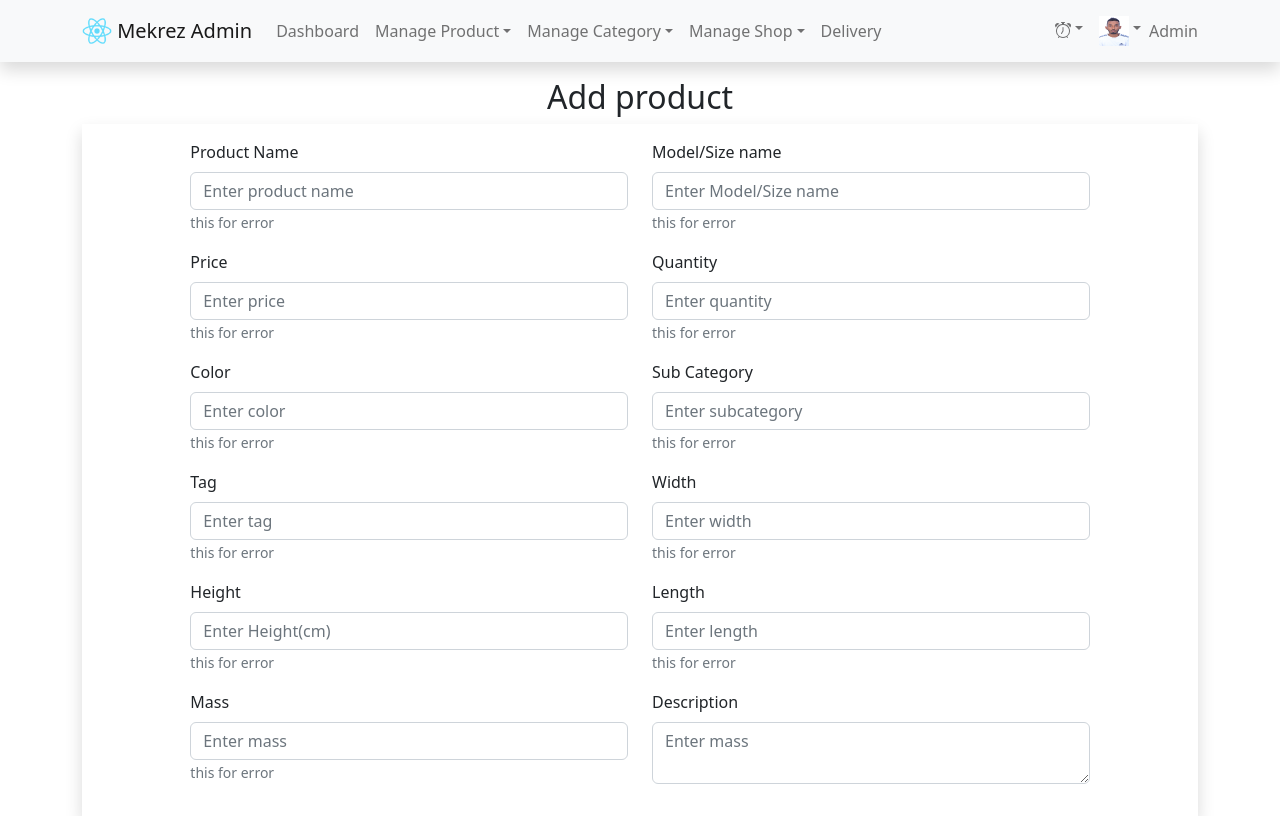
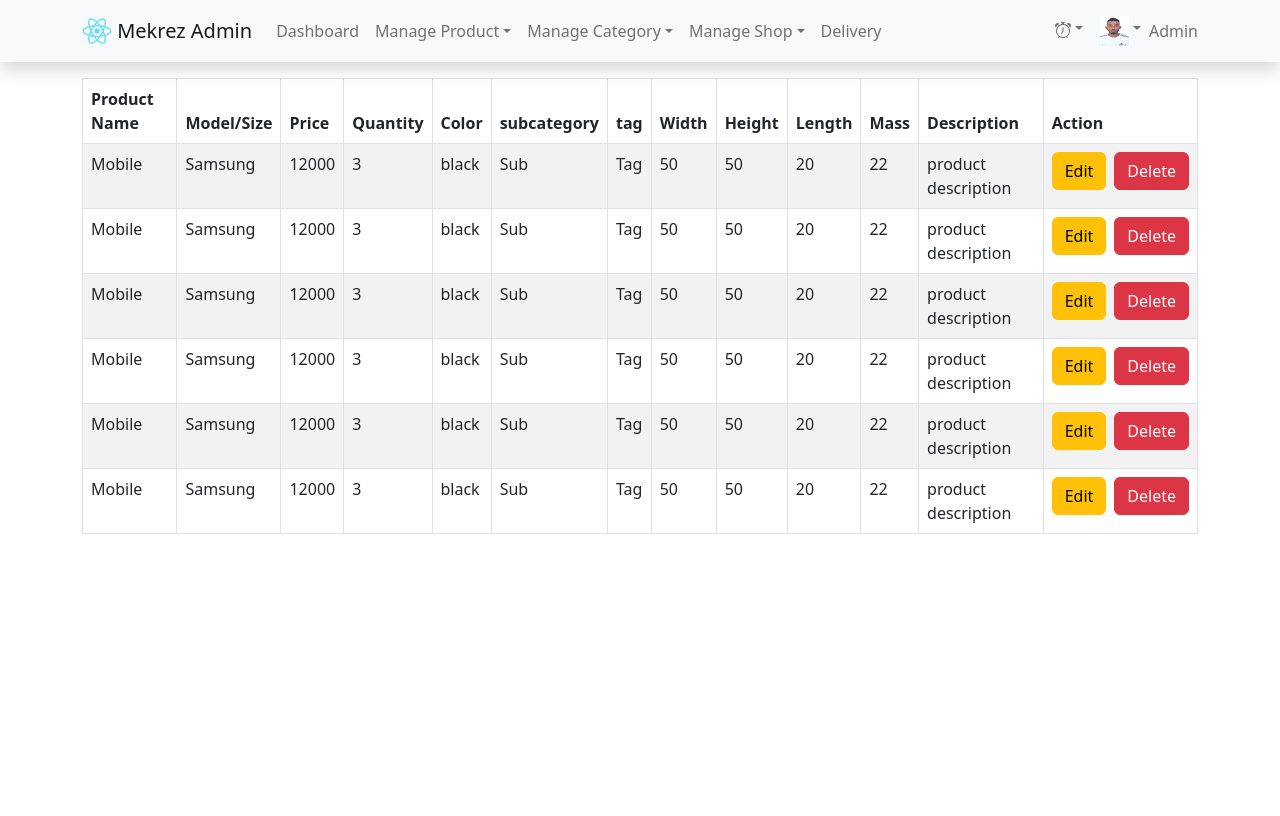
Before and after one commit to kasahun-welela/admin-mekrez-ecommerce, a React (Create React App) app: page / in a window 1280 px wide. Built offline with nearby package versions, Linux system fonts and the light colour scheme.

Commit message:
product edit page created

```diff
--- a/package.json
+++ b/package.json
@@ -11,6 +11,7 @@
     "react-bootstrap": "^2.5.0",
     "react-dom": "^18.2.0",
     "react-icons": "^4.6.0",
+    "react-router-dom": "^6.4.3",
     "react-scripts": "5.0.1",
     "web-vitals": "^2.1.4"
   },
--- a/src/App.js
+++ b/src/App.js
@@ -1,12 +1,14 @@
 import "./App.css";
 import NavBar from "./components/NavBar";
 import AddProduct from "./products/AddProduct";
+import EditProduct from "./products/EditProduct";
 
 function App() {
   return (
     <div>
       <NavBar />
-      <AddProduct />
+      {/* <AddProduct /> */}
+      <EditProduct />
     </div>
   );
 }
--- /dev/null
+++ b/src/products/EditProduct.jsx
@@ -0,0 +1,173 @@
+import React from "react";
+import { Table, Container, Button } from "react-bootstrap/";
+
+function EditProduct() {
+  return (
+    <div className="mt-3">
+      <Container>
+        <Table striped bordered hover responsive>
+          <thead>
+            <tr>
+              <th>Product Name</th>
+              <th>Model/Size</th>
+              <th>Price</th>
+              <th>Quantity</th>
+              <th>Color</th>
+              <th>subcategory</th>
+              <th>tag</th>
+              <th>Width</th>
+              <th>Height</th>
+              <th>Length</th>
+              <th>Mass</th>
+              <th>Description</th>
+              <th>Action</th>
+            </tr>
+          </thead>
+          <tbody>
+            <tr>
+              <td>Mobile</td>
+              <td>Samsung</td>
+              <td>12000</td>
+              <td>3</td>
+              <td>black</td>
+              <td>Sub</td>
+              <td>Tag</td>
+              <td>50</td>
+              <td>50</td>
+              <td>20</td>
+              <td>22</td>
+              <td>product description</td>
+              <td>
+                <div className="d-flex">
+                  <Button variant="warning"> Edit</Button>{" "}
+                  <Button className="ms-2" variant="danger">
+                    {" "}
+                    Delete
+                  </Button>
+                </div>
+              </td>
+            </tr>
+
+            <tr>
+              <td>Mobile</td>
+              <td>Samsung</td>
+              <td>12000</td>
+              <td>3</td>
+              <td>black</td>
+              <td>Sub</td>
+              <td>Tag</td>
+              <td>50</td>
+              <td>50</td>
+              <td>20</td>
+              <td>22</td>
+              <td>product description</td>
+              <td>
+                <div className="d-flex">
+                  <Button variant="warning"> Edit</Button>{" "}
+                  <Button className="ms-2" variant="danger">
+                    {" "}
+                    Delete
+                  </Button>
+                </div>
+              </td>
+            </tr>
+            <tr>
+              <td>Mobile</td>
+              <td>Samsung</td>
+              <td>12000</td>
+              <td>3</td>
+              <td>black</td>
+              <td>Sub</td>
+              <td>Tag</td>
+              <td>50</td>
+              <td>50</td>
+              <td>20</td>
+              <td>22</td>
+              <td>product description</td>
+              <td>
+                <div className="d-flex">
+                  <Button variant="warning"> Edit</Button>{" "}
+                  <Button className="ms-2" variant="danger">
+                    {" "}
+                    Delete
+                  </Button>
+                </div>
+              </td>
+            </tr>
+            <tr>
+              <td>Mobile</td>
+              <td>Samsung</td>
+              <td>12000</td>
+              <td>3</td>
+              <td>black</td>
+              <td>Sub</td>
+              <td>Tag</td>
+              <td>50</td>
+              <td>50</td>
+              <td>20</td>
+              <td>22</td>
+              <td>product description</td>
+              <td>
+                <div className="d-flex">
+                  <Button variant="warning"> Edit</Button>{" "}
+                  <Button className="ms-2" variant="danger">
+                    {" "}
+                    Delete
+                  </Button>
+                </div>
+              </td>
+            </tr>
+            <tr>
+              <td>Mobile</td>
+              <td>Samsung</td>
+              <td>12000</td>
+              <td>3</td>
+              <td>black</td>
+              <td>Sub</td>
+              <td>Tag</td>
+              <td>50</td>
+              <td>50</td>
+              <td>20</td>
+              <td>22</td>
+              <td>product description</td>
+              <td>
+                <div className="d-flex">
+                  <Button variant="warning"> Edit</Button>{" "}
+                  <Button className="ms-2" variant="danger">
+                    {" "}
+                    Delete
+                  </Button>
+                </div>
+              </td>
+            </tr>
+            <tr>
+              <td>Mobile</td>
+              <td>Samsung</td>
+              <td>12000</td>
+              <td>3</td>
+              <td>black</td>
+              <td>Sub</td>
+              <td>Tag</td>
+              <td>50</td>
+              <td>50</td>
+              <td>20</td>
+              <td>22</td>
+              <td>product description</td>
+              <td>
+                <div className="d-flex">
+                  <Button variant="warning"> Edit</Button>{" "}
+                  <Button className="ms-2" variant="danger">
+                    {" "}
+                    Delete
+                  </Button>
+                </div>
+              </td>
+            </tr>
+          </tbody>
+        </Table>
+      </Container>
+    </div>
+  );
+}
+
+export default EditProduct;
```
Also changed, not shown: 1 other file (tests, documents, lock files or other folders).
